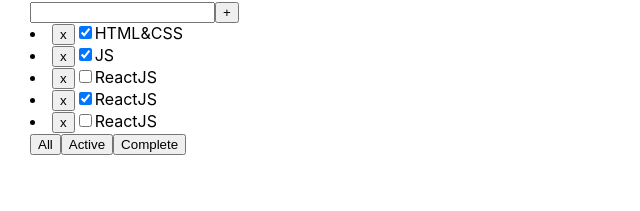
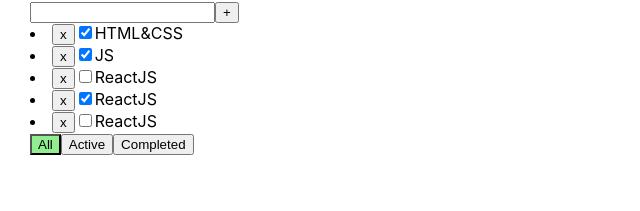
Before and after one commit to electrixky/todolistNew, a React (Create React App) app: page / in a window 1280 px wide. Shown: the part 89-300 px from the top of the page, without its empty margins (0-640 px from the left). Built offline with nearby package versions, Linux system fonts and the light colour scheme.

Commit message:
Error message and active button highlighted

```diff
--- a/src/App.tsx
+++ b/src/App.tsx
@@ -58,7 +58,7 @@
     return (
         <div className="App">
             <Todolist title="What to learn" tasks={filteredTasks()} removeTask={removeTask} addTask={addTask}
-                      changeFilter={changeFilter} changeTaskStatus={changeTaskStatus}/>
+                      changeFilter={changeFilter} changeTaskStatus={changeTaskStatus} filter={filterValue}/>
         </div>
     );
 }
--- a/src/components/Button.tsx
+++ b/src/components/Button.tsx
@@ -1,7 +1,10 @@
 import {ButtonHTMLAttributes} from "react";
 
-export const Button = ({title, onClick}: ButtonHTMLAttributes<HTMLButtonElement>) => {
+export const Button = ({title, onClick, className}: ButtonHTMLAttributes<HTMLButtonElement>) => {
     return (
-        <button onClick={onClick}>{title}</button>
+        <button
+            onClick={onClick}
+            className={className}
+        >{title}</button>
     );
 };
--- a/src/components/Todolist.tsx
+++ b/src/components/Todolist.tsx
@@ -2,7 +2,7 @@
 import {FilterValueType, TasksType} from "../App";
 import {Task} from "./Task";
 import {Button} from "./Button";
-import {log} from "util";
+import s from "./todolist.module.css"
 
 type TodolistPropsType = {
     title: string
@@ -11,11 +11,21 @@
     addTask: (newTitle: string) => void
     changeFilter: (filter: FilterValueType) => void
     changeTaskStatus: (id: string, newStatus: boolean) => void
+    filter: FilterValueType
 };
-export const Todolist = ({title, tasks, removeTask, addTask, changeFilter, changeTaskStatus}: TodolistPropsType) => {
+export const Todolist = ({
+                             title,
+                             tasks,
+                             removeTask,
+                             addTask,
+                             changeFilter,
+                             changeTaskStatus,
+                             filter
+                         }: TodolistPropsType) => {
 
     // const inputRef = useRef<HTMLInputElement | null>(null)
     const [taskTitle, setTaskTitle] = useState("")
+    const [error, setError] = useState<string | null>(null)
 
     const mappedTasks = tasks.length ?
         tasks.map(task => {
@@ -30,13 +40,16 @@
     // }
 
     const addTaskHandler = () => {
-        if(taskTitle.trim()) {
+        if (taskTitle.trim()) {
             addTask(taskTitle.trim())
-            setTaskTitle("")
+        } else {
+            setError("Title is required.")
         }
+        setTaskTitle("")
     }
 
     const addNewTitleHandler = (e: ChangeEvent<HTMLInputElement>) => {
+        setError(null)
         setTaskTitle(e.currentTarget.value)
     }
 
@@ -52,17 +65,23 @@
                 <input
                     value={taskTitle}
                     onChange={addNewTitleHandler}
-                    onKeyUp={addTaskOnKeyUpHandler}/>
+                    onKeyUp={addTaskOnKeyUpHandler}
+                    className={error ? s.error : ""}
+                />
                 <Button
                     title={"+"}
                     onClick={addTaskHandler}
                 />
             </div>
+            {error && <span className={s.errorMessage}>Title is required.</span>}
             {mappedTasks}
             <div>
-                <Button title={"All"} onClick={() => changeFilter("All")}/>
-                <Button title={"Active"} onClick={() => changeFilter("Active")}/>
-                <Button title={"Complete"} onClick={() => changeFilter("Completed")}/>
+                <Button title={"All"} onClick={() => changeFilter("All")}
+                        className={filter === "All" ? s.activeFilter : ""}/>
+                <Button title={"Active"} onClick={() => changeFilter("Active")}
+                        className={filter === "Active" ? s.activeFilter : ""}/>
+                <Button title={"Completed"} onClick={() => changeFilter("Completed")}
+                        className={filter === "Completed" ? s.activeFilter : ""}/>
             </div>
         </div>
     );
--- /dev/null
+++ b/src/components/todolist.module.css
@@ -0,0 +1,11 @@
+.error {
+    border: red 1px solid;
+}
+
+.errorMessage {
+    color: red;
+}
+
+.activeFilter {
+    background-color: lightgreen;
+}
```
